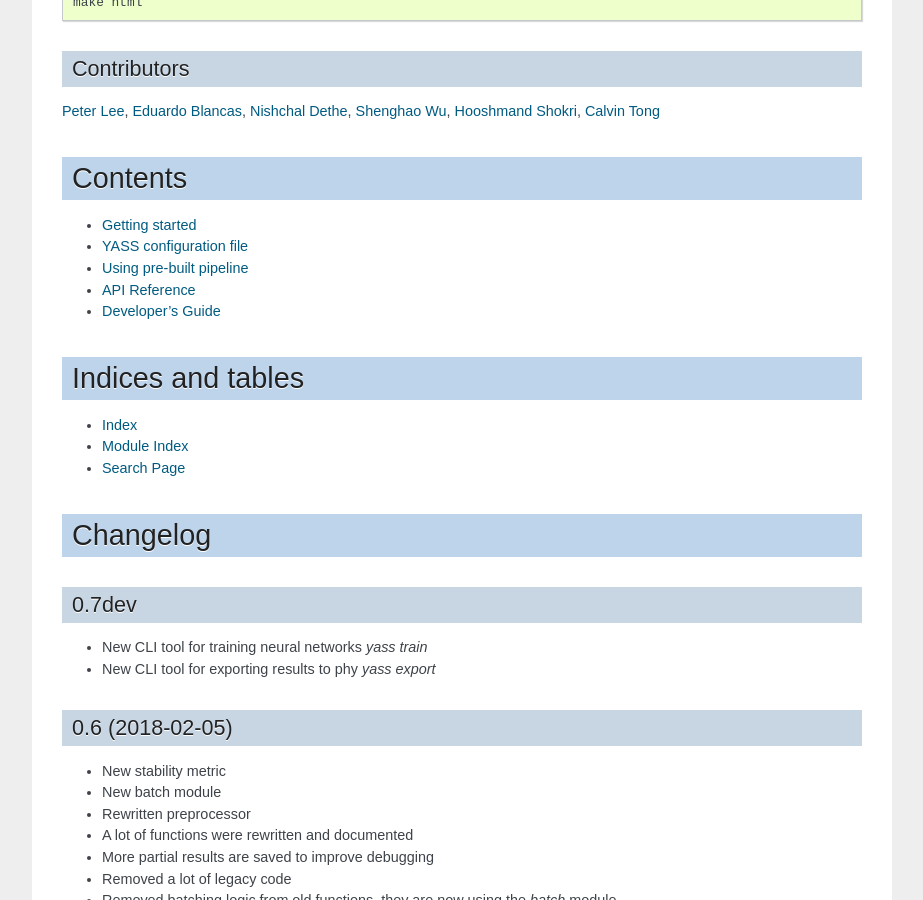
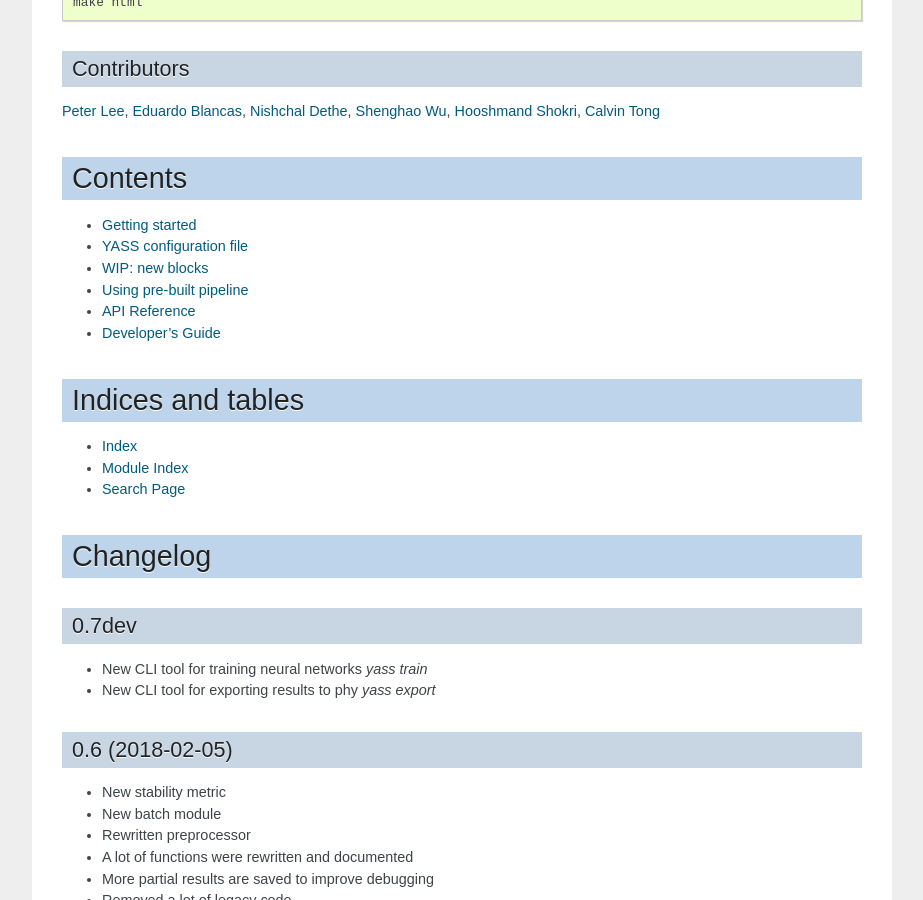
Before and after one commit to paninski-lab/yass, a Sphinx documentation site: the page built from doc/index.rst, in a window 1280 px wide and 900 px high, scrolled down 1464 px. Shown: the whole window, without its empty margins (198-1121 px from the left). Built offline with Sphinx 7.4.7, drawn with Linux system fonts in a browser that asks for light colours.

Commit message:
updates docs with titles for new blocks

```diff
--- a/doc/blocks.rst
+++ b/doc/blocks.rst
@@ -1,3 +1,24 @@
+WIP: new blocks
+===============
+
+
+Preprocess
+----------
+
+Detect
+------
+
+Cluster
+-------
+
+Templates
+---------
+
+
+Deconvolve
+----------
+
+
 Using pre-built pipeline
 ========================
 
```
